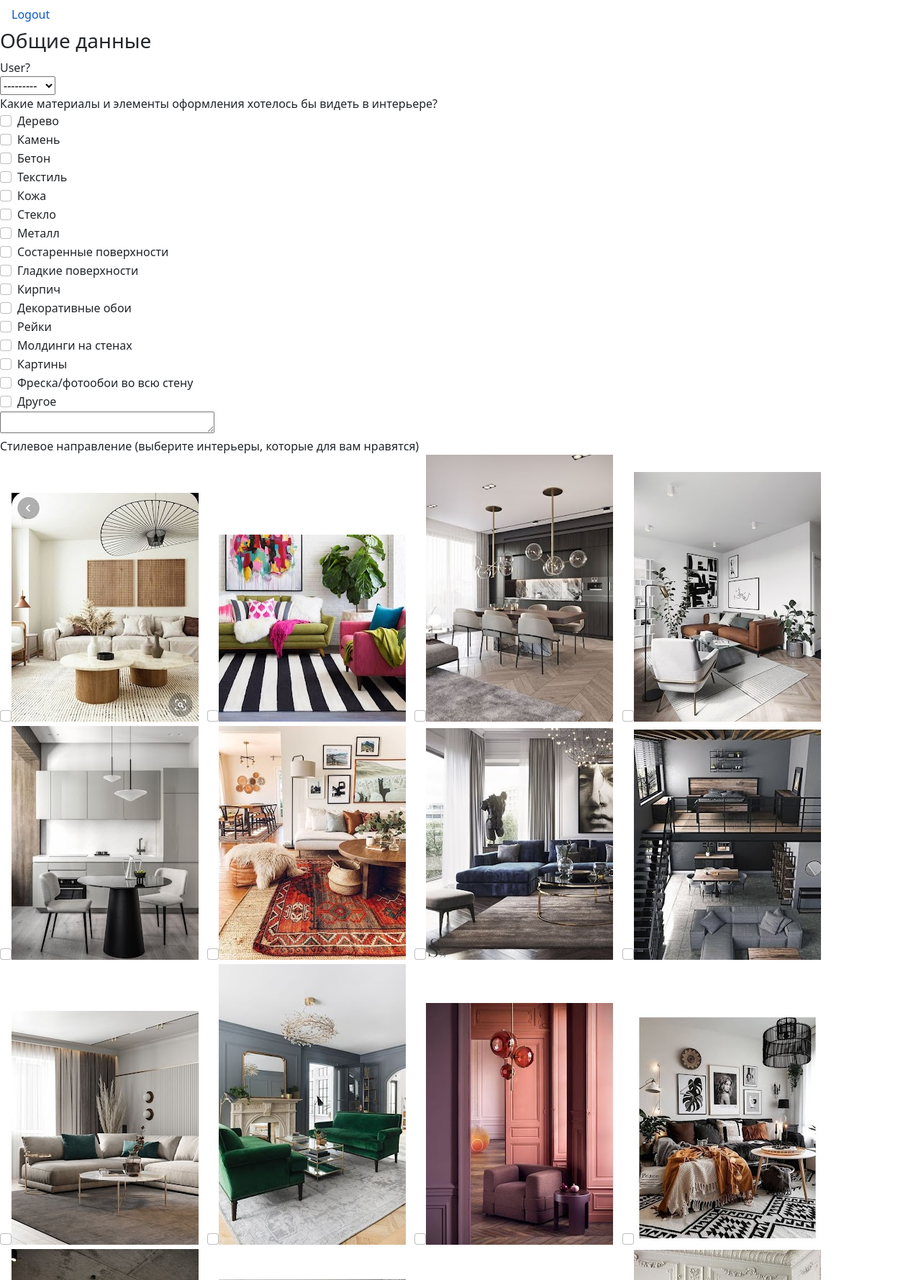
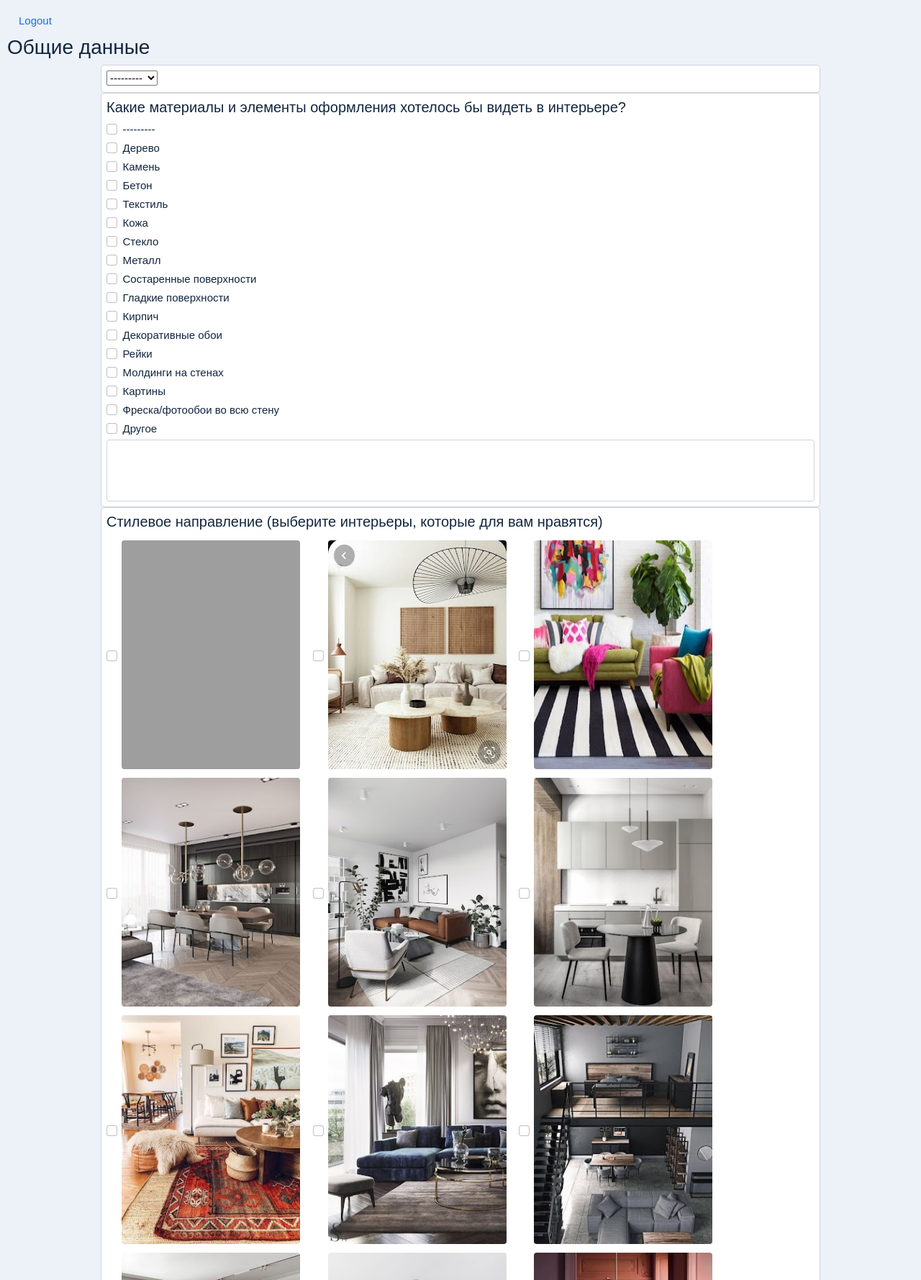
Before and after one commit to z00k0/survey_site, a Django app: page /visual in a window 1280 px wide. Shown: the top 1779 px of the page at 72% size. Run offline with Django 3.2, Linux system fonts and the light colour scheme; the visitor is signed in with stand-in values (Sample User, id 1); data comes from the database, SQL or seed files in the repository; grey boxes are pictures that could not be loaded.

Commit message:
some style changes

```diff
--- a/survey/forms.py
+++ b/survey/forms.py
@@ -8,16 +8,16 @@
 
 
 class PersonalForm(forms.Form):
-    name = forms.CharField()
-    survey_date = forms.DateField(initial=datetime.now(), widget=forms.SelectDateWidget)
-    addr = forms.CharField(widget=forms.Textarea(attrs={'rows': 1, 'cols': 30}), required=False)
-    square = forms.FloatField(required=False)
-    plan = forms.FileField(required=False, widget=forms.FileInput)
-    composition = forms.CharField(widget=forms.Textarea(attrs={'rows': 3, 'cols': 30}), required=False)
-    interests = forms.CharField(widget=forms.Textarea(attrs={'rows': 3, 'cols': 30}), required=False)
-    budget = forms.FloatField(required=False)
+    name = forms.CharField(widget=forms.TextInput(attrs={'class': 'numbers'}))
+    survey_date = forms.DateField(initial=datetime.now(), widget=forms.SelectDateWidget())
+    addr = forms.CharField(widget=forms.Textarea(attrs={'rows': 1, 'cols': 40, 'class': 'form-control'}), required=False)
+    square = forms.FloatField(required=False, widget=forms.NumberInput(attrs={'class': 'numbers'}))
+    plan = forms.FileField(required=False, widget=forms.FileInput())
+    composition = forms.CharField(widget=forms.Textarea(attrs={'rows': 3, 'cols': 40, 'class': 'form-control'}), required=False)
+    interests = forms.CharField(widget=forms.Textarea(attrs={'rows': 3, 'cols': 40, 'class': 'form-control'}), required=False)
+    budget = forms.FloatField(required=False, widget=forms.NumberInput(attrs={'class': 'numbers'}))
     equip_s = forms.ChoiceField(widget=forms.RadioSelect, choices=Personal.Equips.choices)
-    equip = forms.CharField(widget=forms.Textarea(attrs={'rows': 2, 'cols': 30}), required=False)
+    equip = forms.CharField(widget=forms.Textarea(attrs={'rows': 3, 'cols': 40, 'class': 'form-control'}), required=False)
     project_style = forms.ChoiceField(widget=forms.RadioSelect, choices=Personal.ProjectStyles.choices, required=False)
     beauty = forms.ChoiceField(widget=forms.RadioSelect, choices=Personal.Beauties.choices, required=False)
 
@@ -43,12 +43,12 @@
 
 
         widgets = {
-            'material_other': forms.Textarea(attrs={'rows': 1, 'cols': 30}),
-            'style_other': forms.Textarea(attrs={'rows': 1, 'cols': 30}),
-            'unsuitable': forms.Textarea(attrs={'rows': 1, 'cols': 30}),
-            'furniture_other': forms.Textarea(attrs={'rows': 1, 'cols': 30}),
-            'planning_other': forms.Textarea(attrs={'rows': 1, 'cols': 30}),
-            'planning_type_other': forms.Textarea(attrs={'rows': 1, 'cols': 30}),
+            'material_other': forms.Textarea(attrs={'rows': 3, 'cols': 40, 'class': 'form-control'}),
+            'style_other': forms.Textarea(attrs={'rows': 3, 'cols': 40, 'class': 'form-control'}),
+            'unsuitable': forms.Textarea(attrs={'rows': 3, 'cols': 40, 'class': 'form-control'}),
+            'furniture_other': forms.Textarea(attrs={'rows': 3, 'cols': 40, 'class': 'form-control'}),
+            'planning_other': forms.Textarea(attrs={'rows': 3, 'cols': 40, 'class': 'form-control'}),
+            'planning_type_other': forms.Textarea(attrs={'rows': 3, 'cols': 40, 'class': 'form-control'}),
 
         }
 
@@ -59,18 +59,18 @@
         fields = '__all__'
         widgets = {
             'kitchen_photo': forms.FileInput(),
-            'kitchen_other': forms.Textarea(attrs={'rows': 1, 'cols': 30}),
+            'kitchen_other': forms.Textarea(attrs={'rows': 3, 'cols': 40, 'class': 'form-control'}),
             'bedroom_photo': forms.FileInput(),
-            'bedroom_other': forms.Textarea(attrs={'rows': 1, 'cols': 30}),
+            'bedroom_other': forms.Textarea(attrs={'rows': 3, 'cols': 40, 'class': 'form-control'}),
             'livingroom_photo': forms.FileInput(),
-            'livingroom_other': forms.Textarea(attrs={'rows': 1, 'cols': 30}),
+            'livingroom_other': forms.Textarea(attrs={'rows': 3, 'cols': 40, 'class': 'form-control'}),
             'childroom_photo': forms.FileInput(),
-            'childroom_other': forms.Textarea(attrs={'rows': 1, 'cols': 30}),
+            'childroom_other': forms.Textarea(attrs={'rows': 3, 'cols': 40, 'class': 'form-control'}),
             'bathroom_photo': forms.FileInput(),
-            'bathroom_other': forms.Textarea(attrs={'rows': 1, 'cols': 30}),
+            'bathroom_other': forms.Textarea(attrs={'rows': 3, 'cols': 40, 'class': 'form-control'}),
             'toilet_photo': forms.FileInput(),
-            'toilet_other': forms.Textarea(attrs={'rows': 1, 'cols': 30}),
-            'additional': forms.Textarea(attrs={'rows': 1, 'cols': 30}),
+            'toilet_other': forms.Textarea(attrs={'rows': 3, 'cols': 40, 'class': 'form-control'}),
+            'additional': forms.Textarea(attrs={'rows': 3, 'cols': 40, 'class': 'form-control'}),
             'interior_photos': forms.FileInput(),
         }
 
@@ -80,8 +80,8 @@
         model = Light
         fields = '__all__'
         widgets = {
-            'lights_other': forms.Textarea(attrs={'rows': 1, 'cols': 30}),
-            'temp_other': forms.Textarea(attrs={'rows': 1, 'cols': 30}),
+            'lights_other': forms.Textarea(attrs={'rows': 3, 'cols': 40}),
+            'temp_other': forms.Textarea(attrs={'rows': 3, 'cols': 40}),
         }
 
 class TechForm(forms.ModelForm):
@@ -90,16 +90,16 @@
         model = Tech
         fields = '__all__'
         widgets = {
-            'walls_other': forms.Textarea(attrs={'rows': 1, 'cols': 30}),
-            'floors_other': forms.Textarea(attrs={'rows': 1, 'cols': 30}),
-            'doors_other': forms.Textarea(attrs={'rows': 1, 'cols': 30}),
-            'windows_other': forms.Textarea(attrs={'rows': 1, 'cols': 30}),
-            'ceil_other': forms.Textarea(attrs={'rows': 1, 'cols': 30}),
-            'heating_other': forms.Textarea(attrs={'rows': 1, 'cols': 30}),
-            'conditioner': forms.Textarea(attrs={'rows': 1, 'cols': 30}),
-            'warm_floor': forms.Textarea(attrs={'rows': 1, 'cols': 30}),
-            'electric_other': forms.Textarea(attrs={'rows': 1, 'cols': 30}),
-            'additional': forms.Textarea(attrs={'rows': 1, 'cols': 30}),
+            'walls_other': forms.Textarea(attrs={'rows': 3, 'cols': 40}),
+            'floors_other': forms.Textarea(attrs={'rows': 3, 'cols': 40}),
+            'doors_other': forms.Textarea(attrs={'rows': 3, 'cols': 40}),
+            'windows_other': forms.Textarea(attrs={'rows': 3, 'cols': 40}),
+            'ceil_other': forms.Textarea(attrs={'rows': 3, 'cols': 40}),
+            'heating_other': forms.Textarea(attrs={'rows': 3, 'cols': 40}),
+            'conditioner': forms.Textarea(attrs={'rows': 3, 'cols': 40}),
+            'warm_floor': forms.Textarea(attrs={'rows': 3, 'cols': 40}),
+            'electric_other': forms.Textarea(attrs={'rows': 3, 'cols': 40}),
+            'additional': forms.Textarea(attrs={'rows': 3, 'cols': 40}),
 
         }
 
--- /dev/null
+++ b/survey/static/css/style.css
@@ -0,0 +1,70 @@
+body {
+    font-family: "Cerebri Sans",sans-serif;
+    font-size: .9375rem;
+    font-weight: 400;
+    line-height: 1.5;
+    background-color: #edf2f9;
+    margin: 10px;
+    color: #12263f;
+
+}
+
+
+
+
+
+img {
+     width: 250px;
+     height: 320px;
+     border-style: solid;
+     border-radius: 5px;
+     border-width: 1px;
+     border-color: white;
+     margin: 5px;
+}
+
+.img-choice {
+    max-height:100%;
+    margin: auto;
+    display: block;
+}
+
+textarea {
+    border-radius: 5px;
+    border-style: solid;
+    border-color: #ced4da;
+    border-width: 1px;
+    resize: none;
+}
+
+.numbers {
+    border-radius: 5px;
+    border-style: solid;
+    border-color: #ced4da;
+    border-width: 1px;
+}
+.btn {
+    background-color: rgb(37, 105, 196);
+
+}
+
+.btn:hover {
+    background-color: rgb(35, 98, 184);
+}
+
+div.bd {
+    max-width: 1000px;
+    margin: auto;
+}
+
+div.quest {
+    background-color: white;
+    max-width: 1000px;
+    margin: auto;
+    padding: 7px;
+    border-radius: 5px;
+    border-style: solid;
+    border-color: #ced4da;
+    border-width: 1px;
+
+}
--- a/survey/templates/survey/index.html
+++ b/survey/templates/survey/index.html
@@ -2,6 +2,7 @@
 
 {% block body %}
     <h2>Добро пожаловать!</h2>
+    <div class="quest">
         <div>Общие данные</div>
         <div>
             <ul>
@@ -11,6 +12,7 @@
                 <li>Если какой-то вопрос вызвал затруднения при ответе - пропустите его или отметьте "уточнить с дизайнером".</li>
             </ul>
         </div>
+    </div>
     <div>
         <a class="btn btn-primary" href="{% url 'personal' %}">Начать</a>
     </div>
--- a/survey/templates/survey/layout.html
+++ b/survey/templates/survey/layout.html
@@ -5,10 +5,11 @@
     <head>
         <title>{% block title %}Опрос{% endblock %}</title>
         <link href="https://cdn.jsdelivr.net/npm/bootstrap@5.1.1/dist/css/bootstrap.min.css" rel="stylesheet" integrity="sha384-F3w7mX95PdgyTmZZMECAngseQB83DfGTowi0iMjiWaeVhAn4FJkqJByhZMI3AhiU" crossorigin="anonymous">
-        <link href="{% static 'survey/style.css' %}" rel="stylesheet">
+        <link href="{% static 'css/style.css' %}" rel="stylesheet">
     </head>
     <body>
         <ul class="nav">
+            <div>
             {% if user.is_authenticated %}
             <li class="nav-item">
                 <a class="nav-link" href="{% url 'logout' %}">Logout</a>
@@ -21,6 +22,7 @@
                 <a class="nav-link" href="{% url 'register' %}">Register</a>
             </li>
             {% endif %}
+            </div>
         </ul>
         {% block body %}
         {% endblock %}
--- a/survey/templates/survey/visual.html
+++ b/survey/templates/survey/visual.html
@@ -7,78 +7,72 @@
     <form action="{% url 'visual' %}" method="post" enctype="multipart/form-data">
             {% csrf_token %}
             <div class="quest" >
-                <div>User?</div>
                 <div>{{ form.user }}</div>
             </div>
-
-            <div>Какие материалы и элементы оформления хотелось бы видеть в интерьере?</div>
+            <div class="quest">
+                <div><h5>Какие материалы и элементы оформления хотелось бы видеть в интерьере?</h5></div>
                 {% for value, text in form.materials.field.choices %}
                 <div class="form-check">
                     <input class="form-check-input" id="id_materials_{{ forloop.counter0 }}" name="{{ form.materials.name }}" type="checkbox" value="{{ value }}"{% if value in checked_providers %} checked="checked"{% endif %}>
                     <label class="form-check-label" for="id_materials_{{ forloop.counter0 }}">{{ text }}</label>
                 </div>
                 {% endfor %}
-            <div class="quest">
-                <div></div>
+                <div>
                     <div>{{ form.material_other|safe }}</div>
                 </div>
-
-            <div>Стилевое направление (выберите интерьеры, которые для вам нравятся)</div>
+            </div>
+            <div class="quest">
+                <div><h5>Стилевое направление (выберите интерьеры, которые для вам нравятся)</h5></div>
                 {% for value, text in form.styles.field.choices %}
-            <div class="form-check d-inline-flex flex-row flex-wrap align-items-end">
+                <div class="form-check d-inline-flex flex-row flex-wrap align-items-center img-choice">
                     <input class="form-check-input col-md-3" id="id_styles_{{ forloop.counter0 }}" name="{{ form.styles.name }}" type="checkbox" value="{{ value }}"{% if value in checked_providers %} checked="checked"{% endif %}>
                     <label class="form-check-label col-md-3" for="id_styles_{{ forloop.counter0 }}"><img src="{% static 'style/' %}{{ text }}.jpg"></label>
                 </div>
                 {% endfor %}
-
-            <div class="quest">
-                <div></div>
                     <div>{{ form.style_other|safe }}</div>
                 </div>
-
-            <div>Что для Вас категорически неприемлемо в оформлении интерьера? (цвета, элементы декора и тд)</div>
+            </div>
             <div class="quest">
-                <div></div>
+                <div>
+                    <div><h5>Что для Вас категорически неприемлемо в оформлении интерьера? (цвета, элементы декора и тд)</h5></div>
                         <div>{{ form.style_other|safe }}</div>
                     </div>
-
-            <div>Какую мебель планируете использовать?</div>
+                </div>
+            </div>
+            <div class="quest">
+                <div><h5>Какую мебель планируете использовать?</h5></div>
                 {% for value, text in form.furniture.field.choices %}
                 <div class="form-check">
                     <input class="form-check-input" id="id_furniture_{{ forloop.counter0 }}" name="{{ form.furniture.name }}" type="checkbox" value="{{ value }}"{% if value in checked_providers %} checked="checked"{% endif %}>
                     <label class="form-check-label" for="id_furniture_{{ forloop.counter0 }}">{{ text }}</label>
                 </div>
                 {% endfor %}
-            <div class="quest">
-                <div></div>
                     <div>{{ form.furniture_other|safe }}</div>
                 </div>
-
-            <div>В планировке нужно предусмотреть следующие помещения:</div>
+            </div>
+            <div class="quest">
+                <div><h5>В планировке нужно предусмотреть следующие помещения:</h5></div>
                 {% for value, text in form.planning.field.choices %}
                 <div class="form-check">
                     <input class="form-check-input" id="id_planning_{{ forloop.counter0 }}" name="{{ form.planning.name }}" type="checkbox" value="{{ value }}"{% if value in checked_providers %} checked="checked"{% endif %}>
                     <label class="form-check-label" for="id_planning_{{ forloop.counter0 }}">{{ text }}</label>
                 </div>
                 {% endfor %}
-            <div class="quest">
-                <div></div>
                     <div>{{ form.planning_other|safe }}</div>
                 </div>
-
-            <div>Будет ли перепланировка?</div>
+            </div>
+            <div class="quest">
+                <div><h5>Будет ли перепланировка?</h5></div>
                 {% for value, text in form.planning_type.field.choices %}
                 <div class="form-check">
                     <input class="form-check-input" id="id_planning_type_{{ forloop.counter0 }}" name="{{ form.planning_type.name }}" type="checkbox" value="{{ value }}"{% if value in checked_providers %} checked="checked"{% endif %}>
                     <label class="form-check-label" for="id_planning_type_{{ forloop.counter0 }}">{{ text }}</label>
                 </div>
                 {% endfor %}
-            <div>Подробно опишите перепланировку, которую хотелось бы сделать. Если ее не будет, оставьте графу пустой</div>
-            <div class="quest">
-                <div></div>
+                <div><h5>Подробно опишите перепланировку, которую хотелось бы сделать. Если ее не будет, оставьте графу пустой</h5></div>
                     <div>{{ form.planning_type_other|safe }}</div>
                 </div>
-
+            </div>
             <input class="btn btn-primary" type="submit" value="Далее">
     </form>
     {% endif %}
--- a/survey/views.py
+++ b/survey/views.py
@@ -179,7 +179,7 @@
             new_form = form.save(commit=False)
             new_form.user = user
             new_form.save()
-            return HttpResponseRedirect('tech')
+            return HttpResponseRedirect('project')
         else:
             print(f'error: {form.errors.as_data()}')
             return render(request, 'survey/tech.html', {
@@ -198,7 +198,7 @@
             new_form = form.save(commit=False)
             new_form.user = user
             new_form.save()
-            return HttpResponseRedirect('project')
+            return HttpResponseRedirect('/')
         else:
             print(f'error: {form.errors.as_data}')
             return render(request, 'survey/project.html', {
```
Also changed, not shown: survey/models.py (+6 -7 lines), survey/templates/survey/filling.html (+8 -14 lines), survey/templates/survey/light.html (+17 -16 lines), survey/templates/survey/personal.html (+20 -16 lines), survey/templates/survey/project.html (+22 -7 lines). Lines whose indentation alone changed are shown as unchanged.
